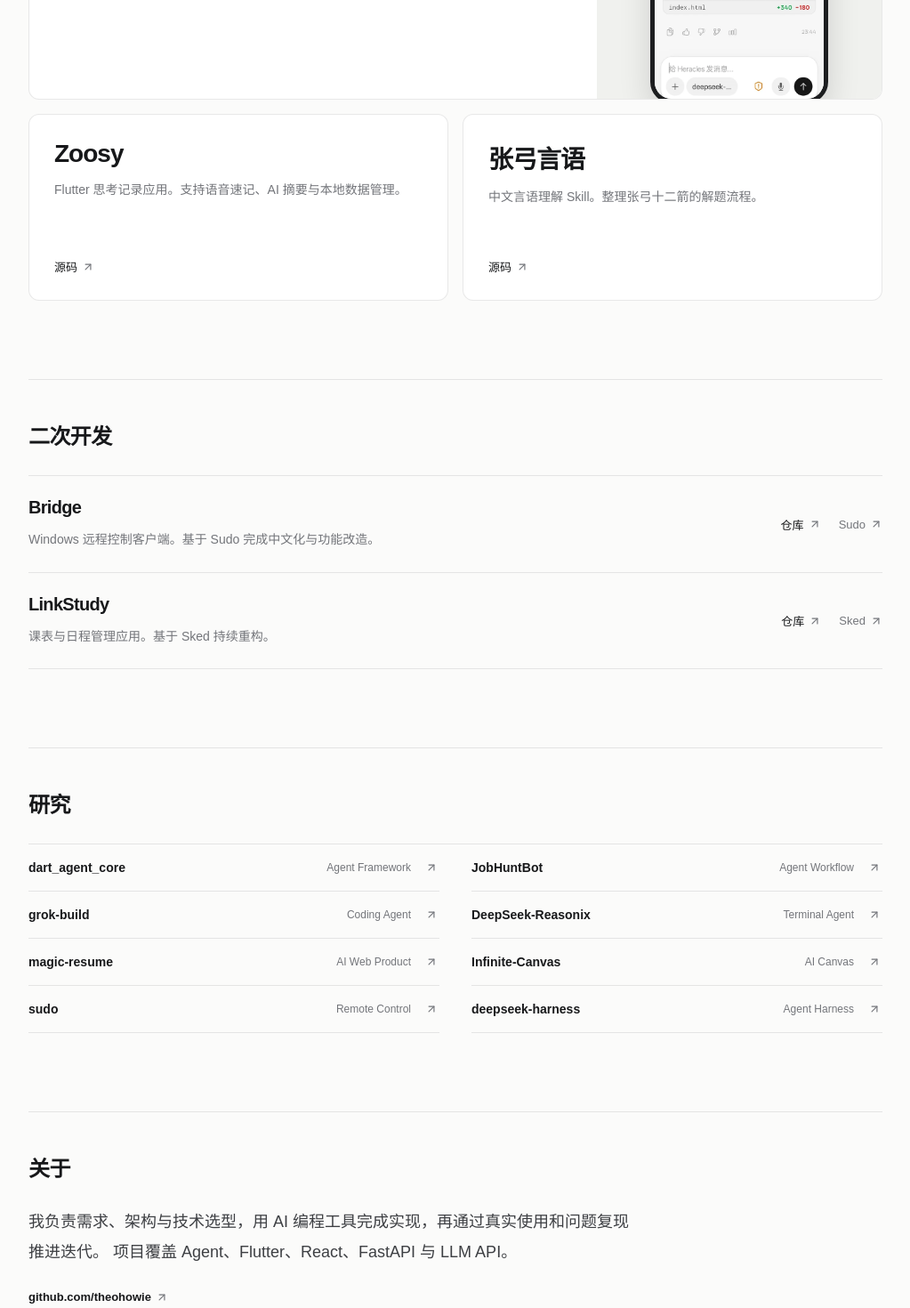
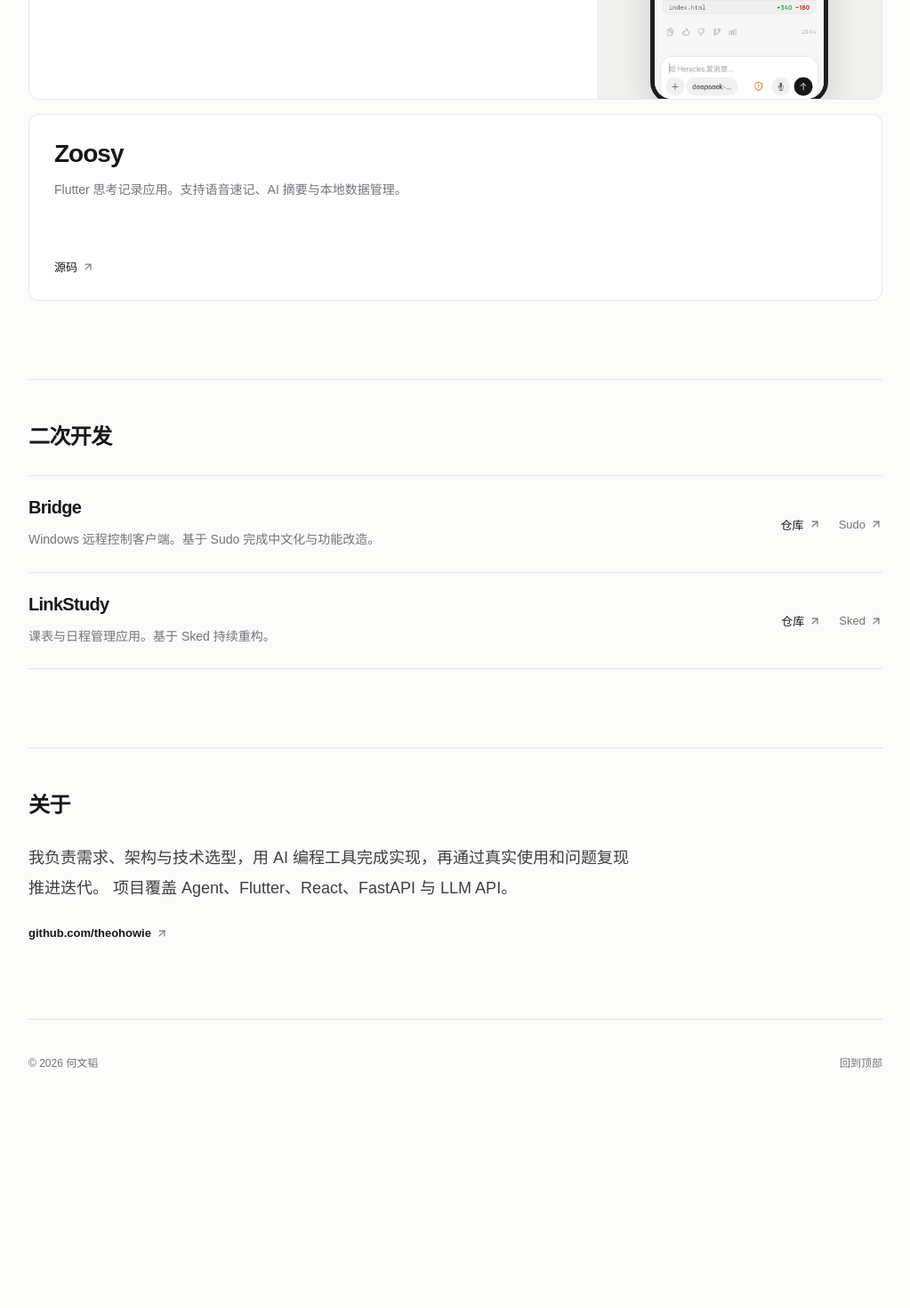
Before and after one commit to theohowie/index, a React (Vite) app: page / in a window 1280 px wide. Shown: the part 980-2450 px from the top of the page at 89% size, without its empty margins (128-1151 px from the left). After the commit the page ends 2221 px from the top, so only its background shows below. Built offline with nearby package versions, Linux system fonts and the light colour scheme.

Commit message:
Limit portfolio to approved projects

```diff
--- a/src/App.css
+++ b/src/App.css
@@ -192,6 +192,8 @@ main {
   gap: 16px;
   margin-top: 16px;
 }
+
+.grid--single { grid-template-columns: 1fr; }
 
 .card {
   min-height: 210px;
--- a/src/App.tsx
+++ b/src/App.tsx
@@ -1,7 +1,7 @@
 import { useEffect, type ReactNode } from 'react'
 import { ArrowUpRight } from 'lucide-react'
 import './App.css'
-import { navItems, researchProjects } from './data'
+import { navItems } from './data'
 
 const assetUrl = (path: string) => `${import.meta.env.BASE_URL}${path}`
 
@@ -109,20 +109,12 @@ function App() {
             </div>
           </article>
 
-          <div className="grid">
+          <div className="grid grid--single">
             <article className="card">
               <div className="card-body">
                 <h3>Zoosy</h3>
                 <p>Flutter 思考记录应用。支持语音速记、AI 摘要与本地数据管理。</p>
                 <LinkOut href="https://github.com/theohowie/zoosy-update">源码</LinkOut>
-              </div>
-            </article>
-
-            <article className="card">
-              <div className="card-body">
-                <h3>张弓言语</h3>
-                <p>中文言语理解 Skill。整理张弓十二箭的解题流程。</p>
-                <LinkOut href="https://github.com/theohowie/zhang-gong-verbal-skill">源码</LinkOut>
               </div>
             </article>
           </div>
@@ -153,20 +145,6 @@ function App() {
           </ul>
         </Section>
 
-        <Section id="research" title="研究">
-          <ul className="research">
-            {researchProjects.map((project) => (
-              <li key={project.name}>
-                <a href={project.href} target="_blank" rel="noreferrer">
-                  <span>{project.name}</span>
-                  <span className="research-focus">{project.focus}</span>
-                  <ArrowUpRight size={14} strokeWidth={2} aria-hidden="true" />
-                </a>
-              </li>
-            ))}
-          </ul>
-        </Section>
-
         <Section id="about" title="关于">
           <div className="about">
             <p>
--- a/src/data.ts
+++ b/src/data.ts
@@ -1,23 +1,5 @@
-export type ResearchProject = {
-  name: string
-  focus: string
-  href: string
-}
-
-export const researchProjects: ResearchProject[] = [
-  { name: 'dart_agent_core', focus: 'Agent Framework', href: 'https://github.com/theohowie/dart_agent_core' },
-  { name: 'JobHuntBot', focus: 'Agent Workflow', href: 'https://github.com/theohowie/JobHuntBot' },
-  { name: 'grok-build', focus: 'Coding Agent', href: 'https://github.com/theohowie/grok-build' },
-  { name: 'DeepSeek-Reasonix', focus: 'Terminal Agent', href: 'https://github.com/theohowie/DeepSeek-Reasonix' },
-  { name: 'magic-resume', focus: 'AI Web Product', href: 'https://github.com/theohowie/magic-resume' },
-  { name: 'Infinite-Canvas', focus: 'AI Canvas', href: 'https://github.com/theohowie/Infinite-Canvas' },
-  { name: 'sudo', focus: 'Remote Control', href: 'https://github.com/theohowie/sudo' },
-  { name: 'deepseek-harness', focus: 'Agent Harness', href: 'https://github.com/theohowie/deepseek-harness' },
-]
-
 export const navItems = [
   { label: '作品', href: '#work' },
   { label: '二次开发', href: '#rebuilt' },
-  { label: '研究', href: '#research' },
   { label: '关于', href: '#about' },
 ]
```
Also changed, not shown: 2 other files (tests, documents, lock files or other folders).
